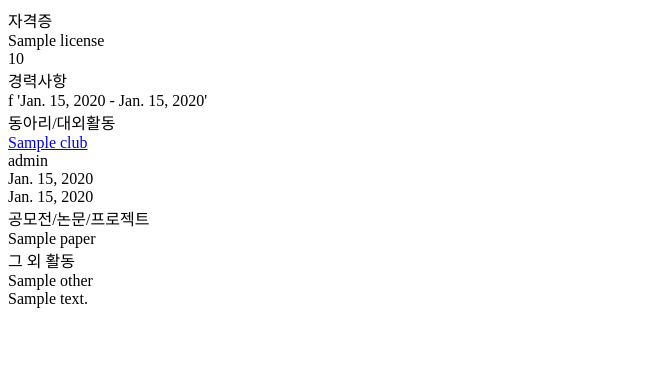
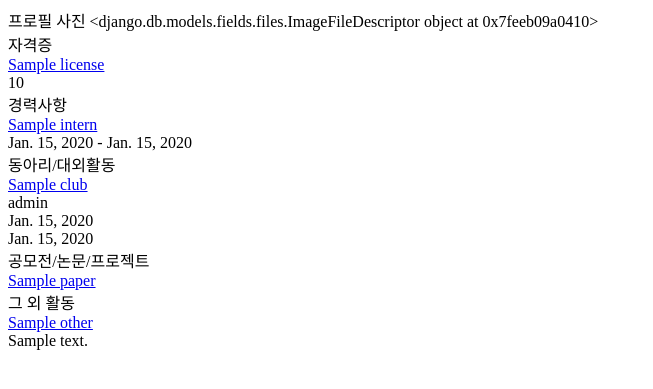
Before and after one commit to goldlamp95/SNU-X-KU-HACKATHON, a Django app: page /resume/1 in a window 1280 px wide. Shown: the top 389 px of the page, without its empty margins (0-653 px from the left). Run offline with Django 3.2, Linux system fonts and the light colour scheme; tables that the repository leaves empty hold one stand-in row (values such as "Sample post").

Commit message:
resume_완성!

```diff
--- a/autopolio/app/models.py
+++ b/autopolio/app/models.py
@@ -8,72 +8,78 @@ from django.db.models.fields import (
 
 
 class AutoUser(models.Model):
-    user = models.OneToOneField(User, null=True, blank=True, on_delete=models.CASCADE, default=None)
+    user = models.OneToOneField(User,  blank=True, on_delete=models.CASCADE)
     name = models.TextField()
     email = models.TextField()
     birth = models.DateField()
     high_school = models.CharField(max_length = 30, null = True, blank = True, default = '고등학교를 입력하세요')
     university = models.CharField(max_length = 30, null = True, blank = True, default = '대학교를 입력하세요')
+    class_year = models.IntegerField(null=True)
     major = models.TextField(null = True)
     profile = models.ImageField(null=True, blank=True)
 
     def __str__(self):
-	    return self.name
+        return self.name
 
 class License(models.Model):
+    category = models.CharField(max_length=10, default='license')
     user = models.ForeignKey(AutoUser, on_delete = models.CASCADE, related_name = 'license')
-    title = models.TextField()
-    score = models.IntegerField(default=0, null=True, blank=True)
+    title = models.CharField(max_length=200)
+    score = models.IntegerField(default=0, blank=True)
     date_added = models.DateField(auto_now_add=True)
     date_achieved = models.DateField()
     # upload_image = models.ImageField(null=True, blank=True)
-    upload_file = models.FileField(upload_to='documents/%Y/%m/%d/', null = True, blank = True)
+    upload_file = models.FileField(upload_to='documents/%Y/%m/%d/')
 
     def __str__(self):
-	    return self.title
+        return self.title
 
 class Intern(models.Model):
+    category = models.CharField(max_length=10, default='intern')
     user = models.ForeignKey(AutoUser, on_delete= models.CASCADE, related_name = 'intern')
-    title = models.TextField()
+    title = models.CharField(max_length=200)
     summary = models.TextField()
     date_added = models.DateField(auto_now_add=True)
     start_date = models.DateField()
     end_date = models.DateField()
     # upload_image = models.ImageField(null=True, blank=True)
-    upload_file = models.FileField(upload_to='documents/%Y/%m/%d/')
+    upload_file = models.FileField(upload_to='documents/%Y/%m/%d/',null=True)
 
     def __str__(self):
-	    return self.title
+        return self.title
 
 class Club(models.Model):
+    category = models.CharField(max_length=10, default='club')
     user = models.ForeignKey(AutoUser, on_delete = models.CASCADE, related_name = 'club')
-    title = models.TextField()
+    title = models.CharField(max_length=200)
     role = models.CharField(max_length=200)
     start_date = models.DateField()
     end_date = models.DateField()
     summary = models.TextField()
-    upload_file = models.FileField(upload_to='documents/%Y/%m/%d/')
+    upload_file = models.FileField(upload_to='documents/%Y/%m/%d/', null=True)
 
     def __str__(self):
-	    return self.title
+        return self.title
+
 
 class Paper(models.Model):
+    category = models.CharField(max_length=10, default='paper')
     user = models.ForeignKey(AutoUser, on_delete= models.CASCADE, related_name = 'paper')
-    title = models.TextField()
+    title = models.CharField(max_length=200)
     summary = models.TextField()
     date_added = models.DateField(auto_now_add=True)
     upload_file = models.FileField(upload_to='documents/%Y/%m/%d/')
 
     def __str__(self):
-	    return self.title
+        return self.title
 
 class Other(models.Model):
-    user = models.ForeignKey(User, on_delete= models.CASCADE, related_name = 'other')
+    category = models.CharField(max_length=10, default='other')
+    user = models.ForeignKey(AutoUser, on_delete= models.CASCADE, related_name = 'other')
     title = models.CharField(max_length=200)
     summary = models.TextField()
     # upload_image = models.ImageField(null=True, blank=True)
     date_added = models.DateField(auto_now_add=True)
-    upload_file = models.FileField(upload_to='documents/%Y/%m/%d/')
-
+    upload_file = models.FileField(upload_to='documents/%Y/%m/%d/',null=True)
     def __str__(self):
-	    return self.title
+        return self.title
--- a/autopolio/app/templates/3_resume.html
+++ b/autopolio/app/templates/3_resume.html
@@ -2,10 +2,12 @@
 
 {% block content %}
 
+<div>프로필 사진 {{profile}} </div>
+
 <div>자격증</div>
 {% for license in licenses %}
 <div>
-    <div>{{license.title}}</div>
+    <div><a href="{%url 'detail_license' user.pk license.pk %}">{{license.title}}</a></div>
     <div>{{license.score}}</div>
     <div>{{license.date}}</div>
 </div>
@@ -14,8 +16,8 @@
 <div>경력사항</div>
 {% for intern in interns %}
 <div>
-    <div>{{inter.title}}</div>
-    <div>f '{{intern.start_date}} - {{intern.end_date}}'</div>
+    <div><a href="{% url 'detail_intern' user.pk intern.pk %}">{{intern.title}}</a></div>
+    <div>{{intern.start_date}} - {{intern.end_date}}</div>
 </div>
 {% endfor %}
 
@@ -23,7 +25,7 @@
 <div>동아리/대외활동</div>
 {% for club in clubs  %}
 <div>
-    <div><a href="{% url 'detail_club' club_pk %}">{{club.title}}</a></div>
+    <div><a href="{% url 'detail_intern' user.pk club.pk %}">{{club.title}}</a></div>
     <div>{{club.role}}</div>
     <div>{{club.start_date}}</div>
     <div>{{club.end_date}}</div>
@@ -33,7 +35,7 @@
 <div>공모전/논문/프로젝트</div>
 {% for paper in papers %}
 <div>
-    <div>{{paper.title}}</div>
+    <div><a href="{% url 'detail_intern' user.pk paper.pk %}">{{paper.title}}</a></div>
     <div>{{paper.date}}</div>
 </div>
 {% endfor %}
@@ -41,7 +43,7 @@
 <div>그 외 활동</div>
 {% for other in others %}
 <div>
-    <div>{{other.title}}</div>
+    <div><a href = "{% url 'detail_other' user.pk other.pk %}">{{other.title}}</a></div>
     <div>{{other.summary}}</div>
 </div>
 {% endfor %}
--- a/autopolio/app/templates/4_detail_license.html
+++ b/autopolio/app/templates/4_detail_license.html
@@ -0,0 +1,5 @@
+{% extends 'base.html' %}
+
+{% block content %}
+
+{% endblock content %}
--- a/autopolio/app/views.py
+++ b/autopolio/app/views.py
@@ -15,7 +15,7 @@ def login(request):
             return render(request, 'registration/login.html', {'error':error})
         auth.login(request, found_user)
         return redirect('main')
-    return render(request, 'registration/login.html')
+    return render (request, 'registration/login.html')
 
 @login_required(login_url='/registration/login')
 def main(request):
@@ -28,13 +28,15 @@ def create(request):
 
 def resume(request, user_pk):
     if request.method == 'GET':
-        licenses = License.objects.filter(pk=user_pk)
-        interns = Intern.objects.filter(pk=user_pk)
-        clubs = Club.objects.filter(pk=user_pk)
-        papers = Paper.objects.filter(pk=user_pk)
-        others = Other.objects.filter(pk=user_pk)
+        profile = AutoUser.profile
+        licenses = License.objects.filter(user__id=user_pk)
+        interns = Intern.objects.filter(user__id=user_pk)
+        clubs = Club.objects.filter(user__id=user_pk)
+        papers = Paper.objects.filter(user__id=user_pk)
+        others = Other.objects.filter(user__id=user_pk)
 
         resumes = {
+            'profile' : profile,
             'licenses':licenses,
             'interns': interns,
             'clubs': clubs,
@@ -46,7 +48,21 @@ def resume(request, user_pk):
 
 @login_required(login_url='/registration/login')
 def detail_license(request, user_pk, license_pk):
-    pass
+    license = License.objects.get(pk = license_pk)
+
+    if request.method == 'POST':
+        License.objects.filter(pk = license_pk).update(
+            title = request.POST['title'],
+            score = request.POST['score'],
+            date_added = request.POST['date_added'],
+            date_achieved = request.POST['date_achieved'],
+            uploaded_file = request.POST['upload_file']
+
+        )
+        return redirect('resume', user_pk)
+    return render(request, '4_detail_license.html')
+
+
 
 @login_required(login_url='/registration/login')
 def detail_intern(request, user_pk, intern_pk):
```
Also changed, not shown: autopolio/2014120299_정상윤.jpg (added), autopolio/app/migrations/0001_initial.py, autopolio/documents/2020/08/15/Screenshot_2020-08-15_at_12.46.05_PM_E1HQa11.png (added), autopolio/documents/2020/08/15/Screenshot_2020-08-15_at_12.46.05_PM_IzErthX.png (added), autopolio/documents/2020/08/15/Screenshot_2020-08-15_at_12.46.05_PM_O3b77c9.png (added), autopolio/documents/2020/08/15/Screenshot_2020-08-15_at_12.46.07_PM.png (added), autopolio/documents/2020/08/15/Screenshot_2020-08-15_at_12.46.07_PM_3wQ3tca.png (added), autopolio/documents/2020/08/15/Screenshot_2020-08-15_at_12.46.07_PM_IMNPxyZ.png (added), autopolio/documents/2020/08/15/Screenshot_2020-08-15_at_12.46.07_PM_RqzGNRf.png (added), autopolio/documents/2020/08/15/Screenshot_2020-08-15_at_12.46.07_PM_luFgtcn.png (added).
